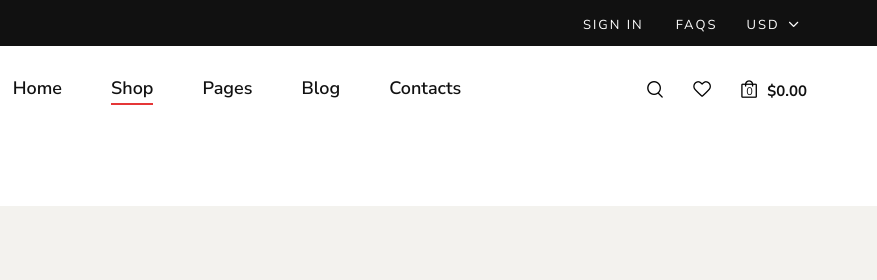
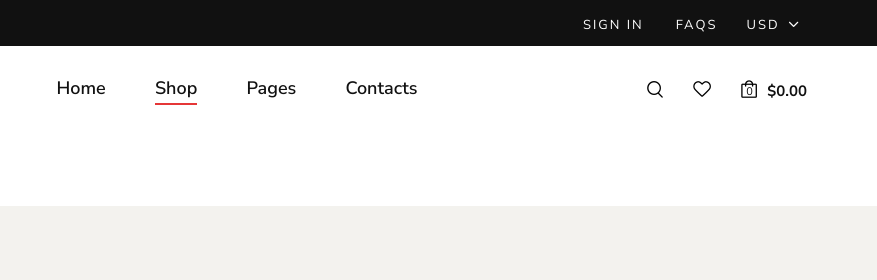
Before and after one commit to Derrick-Mulati/mullah-vogue, a plain HTML site: page shop.html in a window 1280 px wide. Shown: the top 280 px of the page, 403-1280 px from the left. Drawn offline with Linux system fonts and the light colour scheme.

Commit message:
Monday  Changes

```diff
--- a/shop.html
+++ b/shop.html
@@ -7,7 +7,7 @@
     <meta name="keywords" content="Male_Fashion, unica, creative, html">
     <meta name="viewport" content="width=device-width, initial-scale=1.0">
     <meta http-equiv="X-UA-Compatible" content="ie=edge">
-    <title>Male-Fashion | Template</title>
+    <title>Mullah Vogue | Shop</title>
 
     <!-- Google Font -->
     <link href="https://fonts.googleapis.com/css2?family=Nunito+Sans:wght@300;400;600;700;800;900&display=swap"
@@ -110,7 +110,6 @@
                                     <li><a href="./blog-details.html">Blog Details</a></li>
                                 </ul>
                             </li>
-                            <li><a href="./blog.html">Blog</a></li>
                             <li><a href="./contact.html">Contacts</a></li>
                         </ul>
                     </nav>
```
